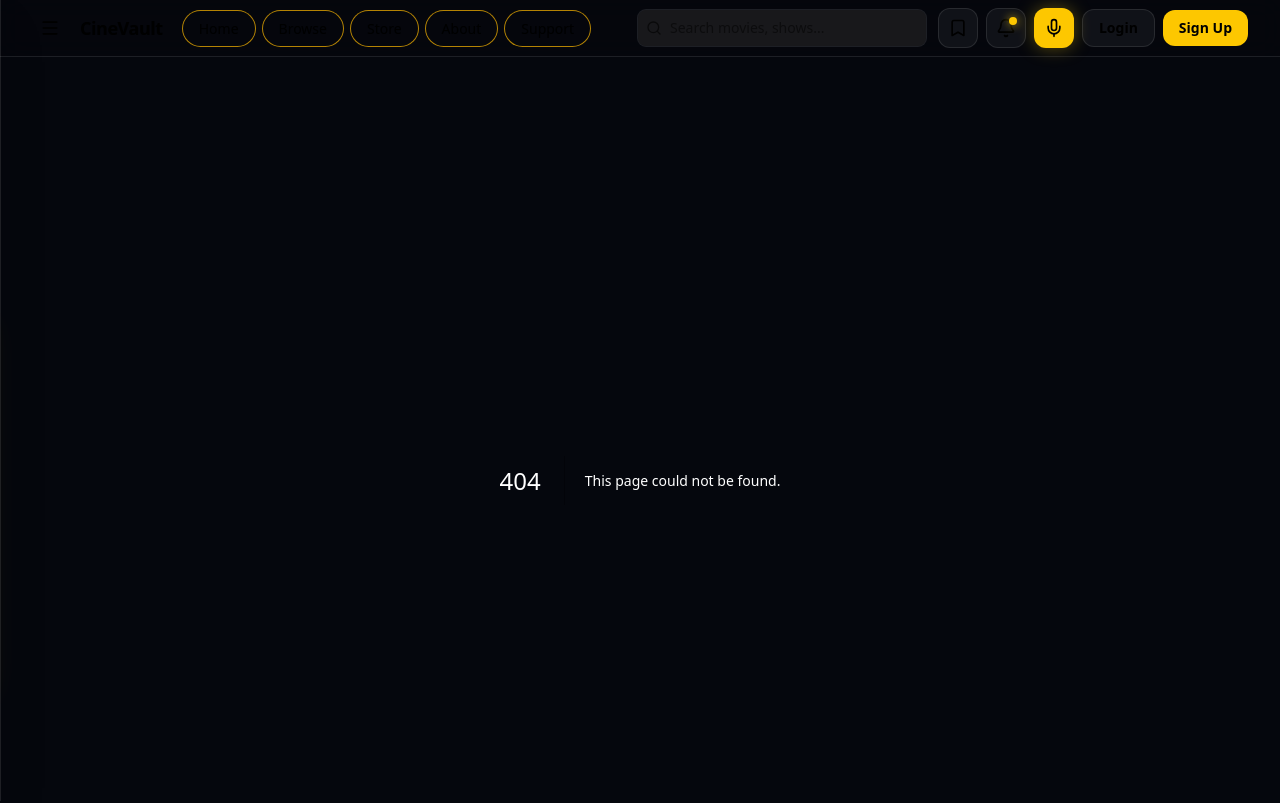
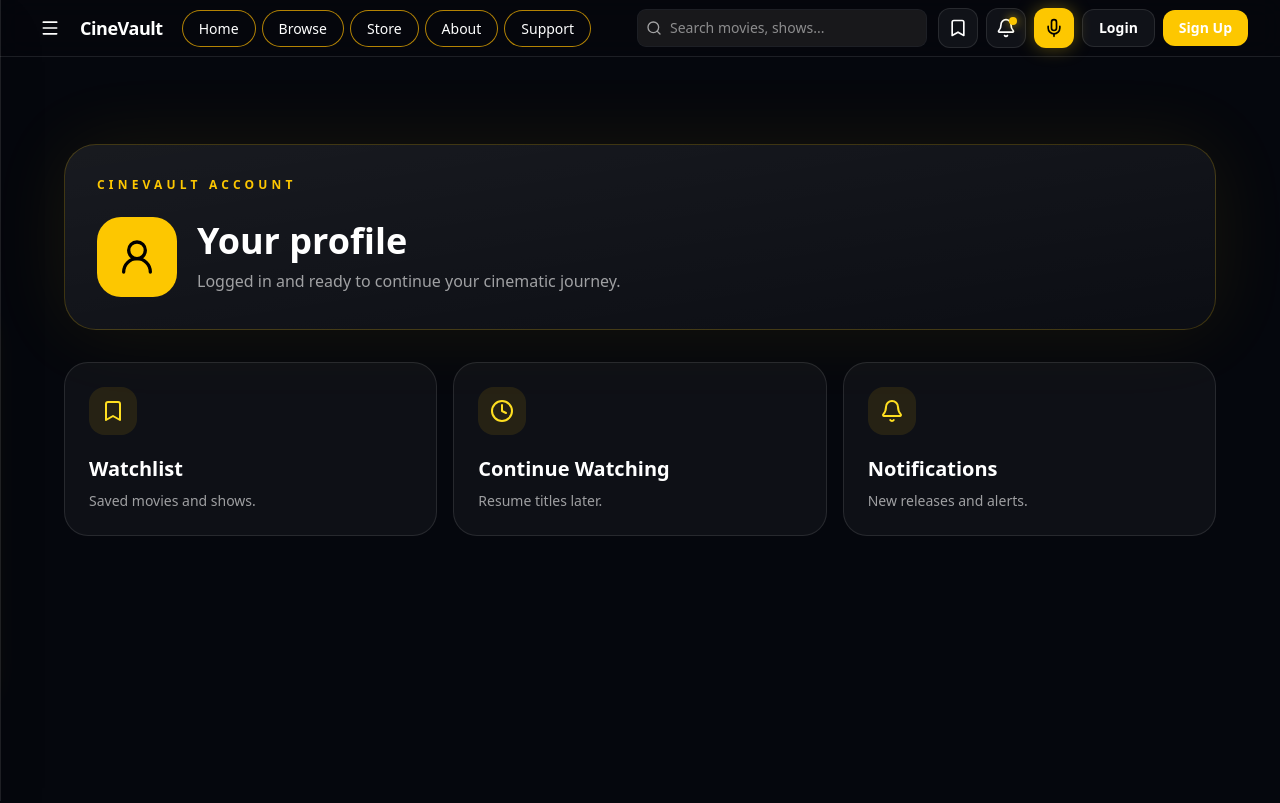
Before and after one commit to breezy23333/cinevault, a Next.js app: page /profile in a window 1280 px wide. Before the commit this address had no page. Shown: the top 803 px of the page. Built offline with nearby package versions, Linux system fonts and the light colour scheme.

Commit message:
Added CineVault profile page

```diff
--- /dev/null
+++ b/app/profile/page.tsx
@@ -0,0 +1,54 @@
+import { Bookmark, Bell, Clock, User2 } from "lucide-react";
+
+export default function ProfilePage() {
+  return (
+    <main className="min-h-screen bg-[#05070d] px-6 py-16 text-white">
+      <section className="mx-auto max-w-6xl">
+        <div className="rounded-[2rem] border border-yellow-400/20 bg-gradient-to-br from-white/[0.08] to-white/[0.03] p-8 shadow-[0_0_80px_rgba(250,204,21,0.08)]">
+          <p className="text-xs font-black uppercase tracking-[0.35em] text-yellow-400">
+            CineVault Account
+          </p>
+
+          <div className="mt-6 flex items-center gap-5">
+            <div className="flex h-20 w-20 items-center justify-center rounded-3xl bg-yellow-400 text-black">
+              <User2 className="h-10 w-10" />
+            </div>
+
+            <div>
+              <h1 className="text-4xl font-black">Your profile</h1>
+              <p className="mt-2 text-white/60">
+                Logged in and ready to continue your cinematic journey.
+              </p>
+            </div>
+          </div>
+        </div>
+
+        <div className="mt-8 grid gap-4 md:grid-cols-3">
+          <ProfileCard icon={<Bookmark />} title="Watchlist" text="Saved movies and shows." />
+          <ProfileCard icon={<Clock />} title="Continue Watching" text="Resume titles later." />
+          <ProfileCard icon={<Bell />} title="Notifications" text="New releases and alerts." />
+        </div>
+      </section>
+    </main>
+  );
+}
+
+function ProfileCard({
+  icon,
+  title,
+  text,
+}: {
+  icon: React.ReactNode;
+  title: string;
+  text: string;
+}) {
+  return (
+    <div className="rounded-3xl border border-white/10 bg-white/[0.04] p-6">
+      <div className="mb-5 flex h-12 w-12 items-center justify-center rounded-2xl bg-yellow-400/10 text-yellow-300">
+        {icon}
+      </div>
+      <h2 className="text-xl font-black">{title}</h2>
+      <p className="mt-2 text-sm text-white/60">{text}</p>
+    </div>
+  );
+}
--- a/components/Navbar.tsx
+++ b/components/Navbar.tsx
@@ -197,7 +197,7 @@ export default function Navbar() {
               <Mic className="h-5 w-5" />
             </button>
 
-            {!isLoggedIn && (
+            {!isLoggedIn ? (
               <div className="hidden md:flex items-center gap-2">
                 <Link
                   href="/login"
@@ -213,6 +213,15 @@ export default function Navbar() {
                   Sign Up
                 </Link>
               </div>
+            ) : (
+              <Link
+                href="/profile"
+                className="hidden md:flex h-10 w-10 items-center justify-center rounded-xl border border-yellow-400/40 bg-yellow-400/10 text-yellow-300 shadow-[0_0_18px_rgba(250,204,21,0.18)] transition hover:bg-yellow-400 hover:text-black"
+                aria-label="Profile"
+                title="Logged in"
+              >
+                <User2 className="h-5 w-5" />
+              </Link>
             )}
 
             <Link
```
